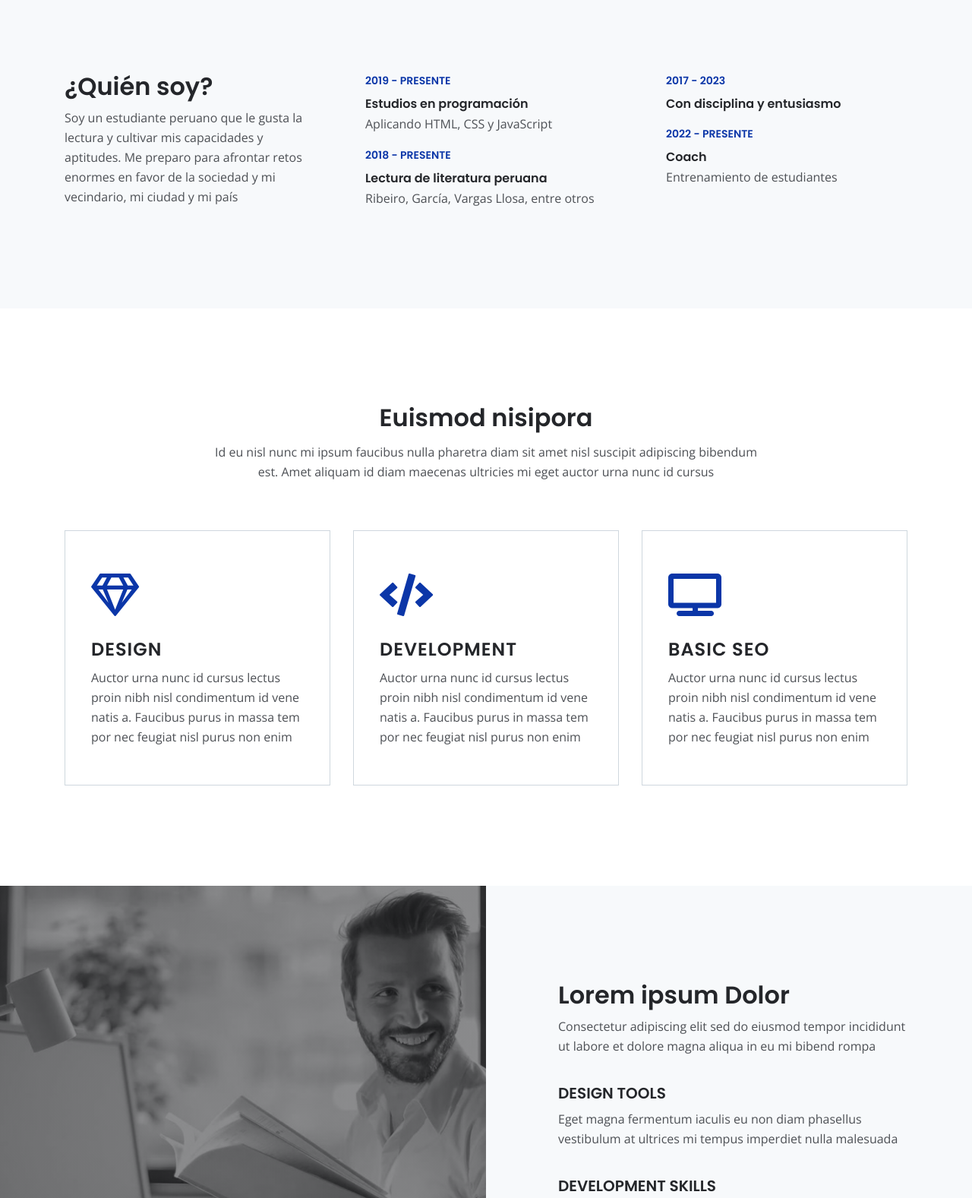
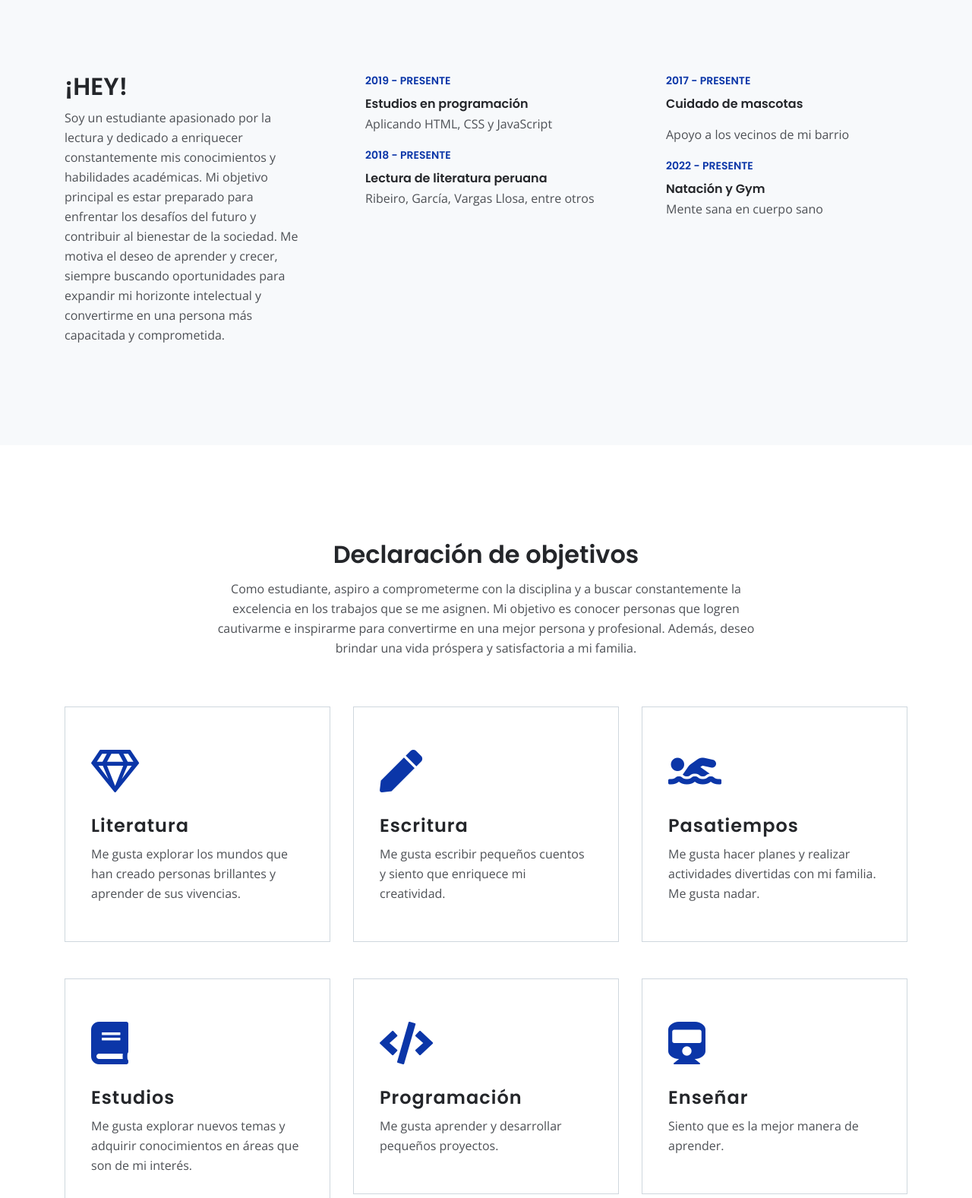
Before and after one commit to hugozr/claudio-portfolio, a plain HTML site: page index.html in a window 1280 px wide. Shown: the part 840-2417 px from the top of the page at 76% size. Drawn offline with nearby package versions, Linux system fonts and the light colour scheme.

Commit message:
con las indicaciones de claudio

```diff
--- a/index.html
+++ b/index.html
@@ -48,15 +48,15 @@
                 <div class="navbar-collapse offcanvas-collapse" id="navbarsExampleDefault">
                     <ul class="navbar-nav ml-auto">
                         <li class="nav-item">
-                            <a class="nav-link page-scroll" href="#header">Home <span class="sr-only">(current)</span></a>
+                            <a class="nav-link page-scroll" href="#header">Inicio<span class="sr-only">(current)</span></a>
                         </li>
                         <li class="nav-item">
-                            <a class="nav-link page-scroll" href="#about">About</a>
+                            <a class="nav-link page-scroll" href="#about">Resumen</a>
                         </li>
                         <li class="nav-item">
-                            <a class="nav-link page-scroll" href="#services">Services</a>
+                            <a class="nav-link page-scroll" href="#services">Intereses y pasatiempos</a>
                         </li>
-                        <li class="nav-item dropdown">
+                        <!-- <li class="nav-item dropdown">
                             <a class="nav-link dropdown-toggle" href="#" id="dropdown01" data-toggle="dropdown" aria-haspopup="true" aria-expanded="false">Drop</a>
                             <div class="dropdown-menu" aria-labelledby="dropdown01">
                                 <a class="dropdown-item page-scroll" href="project.html">Project Details</a>
@@ -65,9 +65,9 @@
                                 <div class="dropdown-divider"></div>
                                 <a class="dropdown-item page-scroll" href="privacy.html">Privacy Policy</a>
                             </div>
-                        </li>
+                        </li> -->
                         <li class="nav-item">
-                            <a class="nav-link page-scroll" href="#contact">Contact</a>
+                            <a class="nav-link page-scroll" href="#contact">Contacto</a>
                         </li>
                     </ul>
                     <span class="nav-item social-icons">
@@ -113,9 +113,9 @@
                 <div class="row">
                     <div class="col-lg-4">
                         <div class="text-container first">
-                            <h2>¿Quién soy?</h2>
+                            <h2>¡HEY!</h2>
                             <!-- <p>Lorem ipsum dolor sit amet consectetur adipiscing elit sed do eiusmod tempor incididunt ut labore et dolore magna aliqua. Ac tincidunt vitae semper quis lectus nulla at volutpat diamre</p> -->
-                            <p>Soy un estudiante peruano que le gusta la lectura y cultivar mis capacidades y aptitudes. Me preparo para afrontar retos enormes en favor de la sociedad y mi vecindario, mi ciudad y mi país </p>
+                            <p>Soy un estudiante apasionado por la lectura y dedicado a enriquecer constantemente mis conocimientos y habilidades académicas. Mi objetivo principal es estar preparado para enfrentar los desafíos del futuro y contribuir al bienestar de la sociedad. Me motiva el deseo de aprender y crecer, siempre buscando oportunidades para expandir mi horizonte intelectual y convertirme en una persona más capacitada y comprometida.</p>
                         </div> <!-- end of text-container -->
                     </div> <!-- end of col -->
                     <div class="col-lg-4">
@@ -130,11 +130,12 @@
                     </div> <!-- end of col -->
                     <div class="col-lg-4">
                         <div class="text-container third">
-                            <div class="time">2017 - 2023</div>
-                            <h6>Con disciplina y entusiasmo</p>
+                            <div class="time">2017 - PRESENTE</div>
+                            <h6>Cuidado de mascotas</p>
+                            <p>Apoyo a los vecinos de mi barrio</p>
                             <div class="time">2022 - PRESENTE</div>
-                            <h6>Coach</h6>
-                            <p>Entrenamiento de estudiantes </p>
+                            <h6>Natación y Gym</h6>
+                            <p>Mente sana en cuerpo sano</p>
                         </div> <!-- end of text-container -->
                     </div> <!-- end of col -->
                 </div> <!-- end of row -->
@@ -148,30 +149,51 @@
             <div class="container">
                 <div class="row">
                     <div class="col-lg-12">
-                        <h2 class="h2-heading">Euismod nisipora</h2>
-                        <p class="p-heading">Id eu nisl nunc mi ipsum faucibus nulla pharetra diam sit amet nisl suscipit adipiscing bibendum est. Amet aliquam id diam maecenas ultricies mi eget auctor urna nunc id cursus</p>
+                        <h2 class="h2-heading">Declaración de objetivos</h2>
+                        <p class="p-heading">Como estudiante, aspiro a comprometerme con la disciplina y a buscar constantemente la excelencia en los trabajos que se me asignen. Mi objetivo es conocer personas que logren cautivarme e inspirarme para convertirme en una mejor persona y profesional. Además, deseo brindar una vida próspera y satisfactoria a mi familia.</p>
                     </div> <!-- end of col -->
                 </div> <!-- end of row -->
                 <div class="row">
                     <div class="col-lg-4">
                         <div class="text-box">
                             <i class="far fa-gem"></i>
-                            <h4>DESIGN</h4>
-                            <p>Auctor urna nunc id cursus lectus proin nibh nisl condimentum id vene natis a. Faucibus purus in massa tem por nec feugiat nisl purus non enim</p>
+                            <h4>Literatura</h4>
+                            <p>Me gusta explorar los mundos que han creado personas brillantes y aprender de sus vivencias.</p>
+                        </div> <!-- end of text-box -->
+                    </div> <!-- end of col -->
+                    <div class="col-lg-4">
+                        <div class="text-box">
+                            <i class="fas fa-pen"></i>
+                            <h4>Escritura</h4>
+                            <p>Me gusta escribir pequeños cuentos y siento que enriquece mi creatividad.</p>
+                        </div> <!-- end of text-box -->
+                    </div> <!-- end of col -->
+                    <div class="col-lg-4">
+                        <div class="text-box">
+                            <i class="fas fa-swimmer"></i>
+                            <h4>Pasatiempos</h4>
+                            <p>Me gusta hacer planes y realizar actividades divertidas con mi familia. Me gusta nadar.</p>
+                        </div> <!-- end of text-box -->
+                    </div> <!-- end of col -->
+                    <div class="col-lg-4">
+                        <div class="text-box">
+                            <i class="fas fa-book"></i>
+                            <h4>Estudios</h4>
+                            <p>Me gusta explorar nuevos temas y adquirir conocimientos en áreas que son de mi interés. </p>
                         </div> <!-- end of text-box -->
                     </div> <!-- end of col -->
                     <div class="col-lg-4">
                         <div class="text-box">
                             <i class="fas fa-code"></i>
-                            <h4>DEVELOPMENT</h4>
-                            <p>Auctor urna nunc id cursus lectus proin nibh nisl condimentum id vene natis a. Faucibus purus in massa tem por nec feugiat nisl purus non enim</p>
+                            <h4>Programación</h4>
+                            <p>Me gusta aprender y desarrollar pequeños proyectos.</p>
                         </div> <!-- end of text-box -->
                     </div> <!-- end of col -->
                     <div class="col-lg-4">
                         <div class="text-box">
-                            <i class="fas fa-tv"></i>
-                            <h4>BASIC SEO</h4>
-                            <p>Auctor urna nunc id cursus lectus proin nibh nisl condimentum id vene natis a. Faucibus purus in massa tem por nec feugiat nisl purus non enim</p>
+                            <i class="fas fa-train"></i>
+                            <h4>Enseñar</h4>
+                            <p>Siento que es la mejor manera de aprender.</p>
                         </div> <!-- end of text-box -->
                     </div> <!-- end of col -->
                 </div> <!-- end of row -->
```
